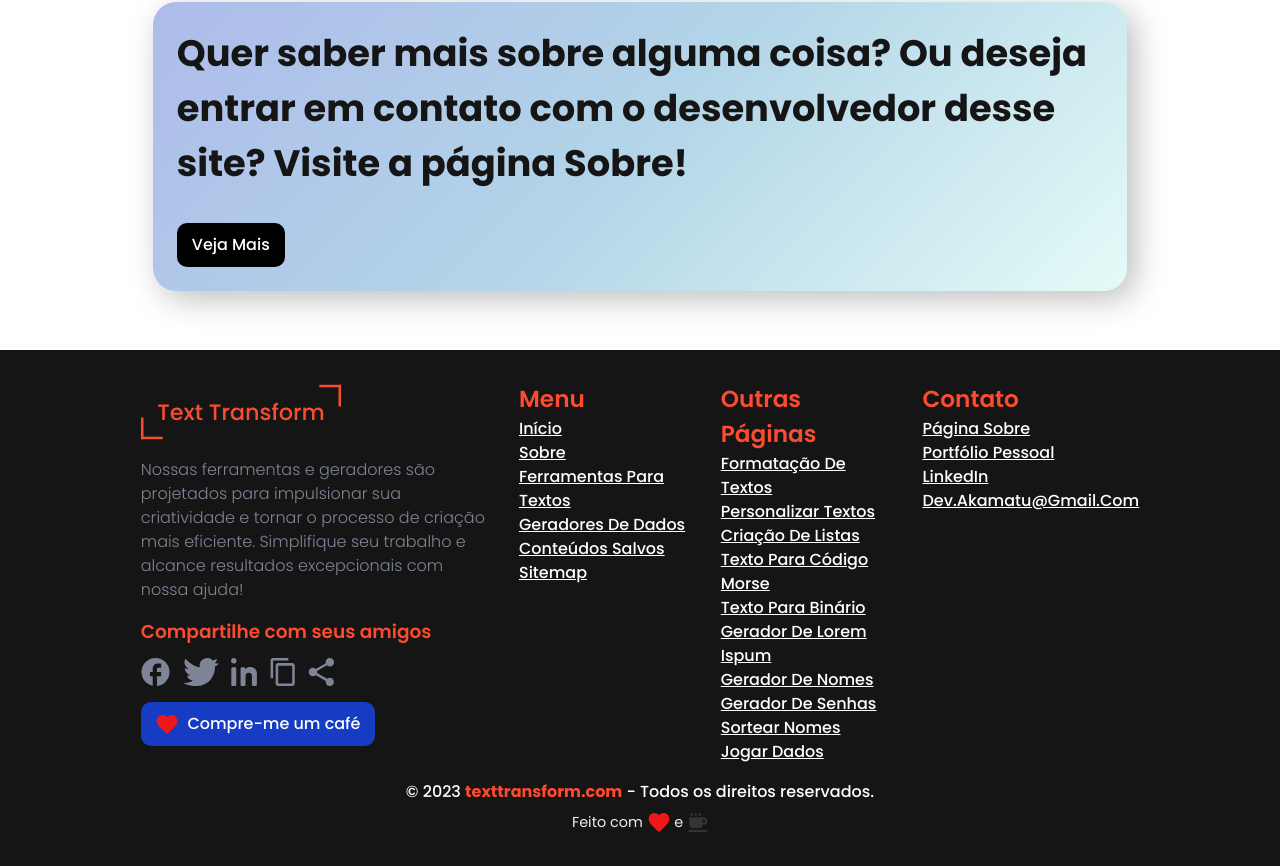
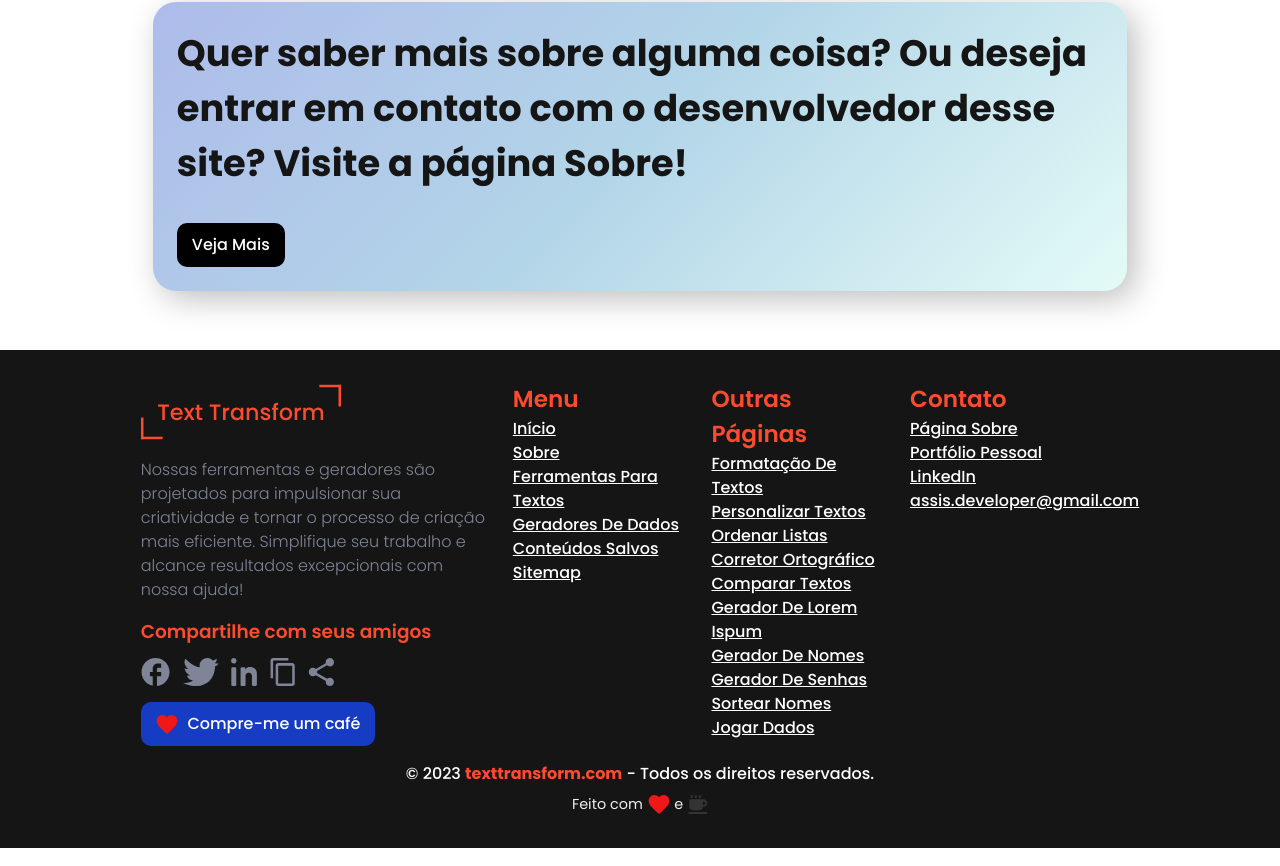
Before and after one commit to CauaRodrigues/text-transform, a Next.js app: page / in a window 1280 px wide. Shown: the part 1097-1963 px from the top of the page. Built offline with nearby package versions, Linux system fonts and the light colour scheme; no server answers.

Commit message:
feat(user): atualização de alguns links da footer

```diff
--- a/src/components/Footer/index.tsx
+++ b/src/components/Footer/index.tsx
@@ -1,4 +1,5 @@
 import Image from "next/image";
+import Link from "next/link";
 
 import FacebookIcon from "@/assets/icons/socialMedia/facebook.svg";
 import TwitterIcon from "@/assets/icons/socialMedia/twitter.svg";
@@ -9,11 +10,11 @@ import HeartIcon from "@/assets/icons/heart.svg";
 import CoffeeIcon from "@/assets/icons/coffee.svg";
 
 import "./styles.scss";
-import Link from "next/link";
 
 export default function Footer() {
   const ICON_WIDTH = 26;
   const ICON_HEIGHT = 42;
+  const URL_SITE = "texttransform.vercel.app";
 
   const CurrentYear = new Date().getFullYear();
 
@@ -39,6 +40,11 @@ export default function Footer() {
             <h3>Compartilhe com seus amigos</h3>
 
             <div className="social-media--icons">
+              <a
+                rel="noreferrer"
+                target="_blank"
+                href={`https://www.facebook.com/sharer/sharer.php?u=${URL_SITE}`}
+              >
                 <Image
                   src={FacebookIcon}
                   alt="Facebook"
@@ -46,6 +52,13 @@ export default function Footer() {
                   width={ICON_WIDTH}
                   height={ICON_HEIGHT}
                 />
+              </a>
+
+              <a
+                rel="noreferrer"
+                target="_blank"
+                href={`https://twitter.com/intent/tweet?url=${URL_SITE}&text=Venha+conhecer+o+arsenal+para+quem+produz+conteúdo+online&hashtags=producaodeconteudo,copywriters,desenvolvedores,marketing`}
+              >
                 <Image
                   src={TwitterIcon}
                   alt="Compartilhar no Twitter"
@@ -53,6 +66,13 @@ export default function Footer() {
                   width={ICON_WIDTH}
                   height={ICON_HEIGHT}
                 />
+              </a>
+
+              <a
+                rel="noreferrer"
+                target="_blank"
+                href={`https://www.linkedin.com/shareArticle?mini=true&url=${URL_SITE}&title=Text+Transform&summary=[RESUMO]&source=[NOME-DA-FONTE]`}
+              >
                 <Image
                   src={LinkedInIcon}
                   alt="LinkedIn"
@@ -60,6 +80,8 @@ export default function Footer() {
                   width={ICON_WIDTH}
                   height={ICON_HEIGHT}
                 />
+              </a>
+
               <Image
                 src={CopyLinkIcon}
                 alt="Copiar Link"
@@ -119,34 +141,42 @@ export default function Footer() {
 
           <ul>
             <li>
-              <Link href="/ferramentas">formatação de textos</Link>
+              <Link href="/ferramentas/formatar-texto">
+                formatação de textos
+              </Link>
             </li>
             <li>
-              <Link href="/ferramentas">personalizar textos</Link>
+              <Link href="/ferramentas/estilizar-texto">
+                personalizar textos
+              </Link>
             </li>
             <li>
-              <Link href="/ferramentas">criação de listas</Link>
+              <Link href="/ferramentas/ordenar-listas">ordenar listas</Link>
             </li>
             <li>
-              <Link href="/ferramentas">texto para código morse</Link>
+              <Link href="/ferramentas/corretor-ortografico">
+                Corretor ortográfico
+              </Link>
             </li>
             <li>
-              <Link href="/ferramentas">texto para binário</Link>
+              <Link href="/ferramentas/comparar-textos">comparar textos</Link>
             </li>
             <li>
-              <Link href="/ferramentas">gerador de lorem ispum</Link>
+              <Link href="/ferramentas/gerar-lorem-ispum">
+                gerador de lorem ispum
+              </Link>
             </li>
             <li>
-              <Link href="/ferramentas">gerador de nomes</Link>
+              <Link href="/ferramentas/gerar-nomes">gerador de nomes</Link>
             </li>
             <li>
-              <Link href="/ferramentas">gerador de senhas</Link>
+              <Link href="/ferramentas/gerar-senhas">gerador de senhas</Link>
             </li>
             <li>
-              <Link href="/ferramentas">sortear nomes</Link>
+              <Link href="/ferramentas/sorteio">sortear nomes</Link>
             </li>
             <li>
-              <Link href="/ferramentas">jogar dados</Link>
+              <Link href="/ferramentas/simular-dados">jogar dados</Link>
             </li>
           </ul>
         </section>
@@ -184,8 +214,9 @@ export default function Footer() {
                 href="mailto:assis.developer@gmail.com"
                 rel="noopener noreferrer"
                 target="_blank"
+                className="no-capitalize"
               >
-                dev.akamatu@gmail.com
+                assis.developer@gmail.com
               </a>
             </li>
           </ul>
--- a/src/components/Footer/styles.scss
+++ b/src/components/Footer/styles.scss
@@ -66,6 +66,10 @@ footer {
           inherit,
           fonts.$wg-medium
         );
+
+        &.no-capitalize {
+          text-transform: lowercase;
+        }
 
         &:hover {
           color: colors.$gray-200;
```
Lines whose indentation alone changed are shown as unchanged.
